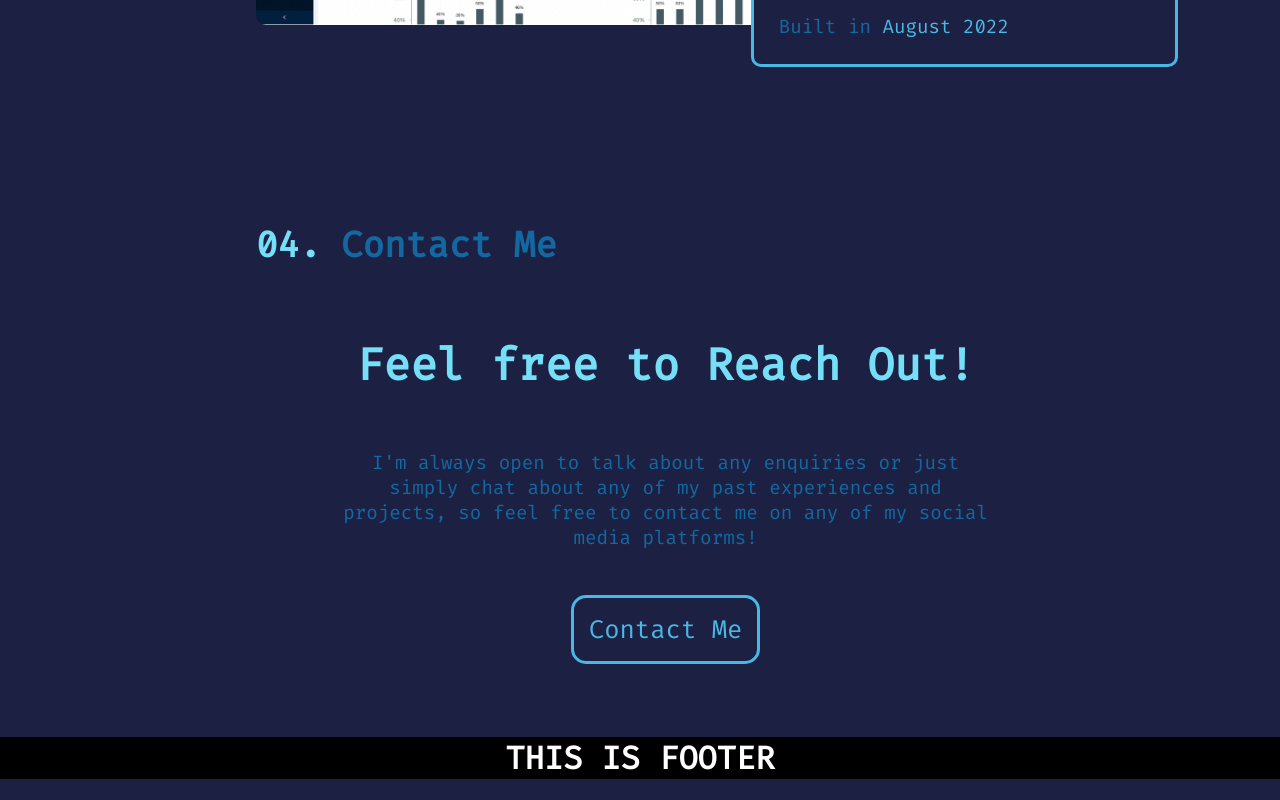
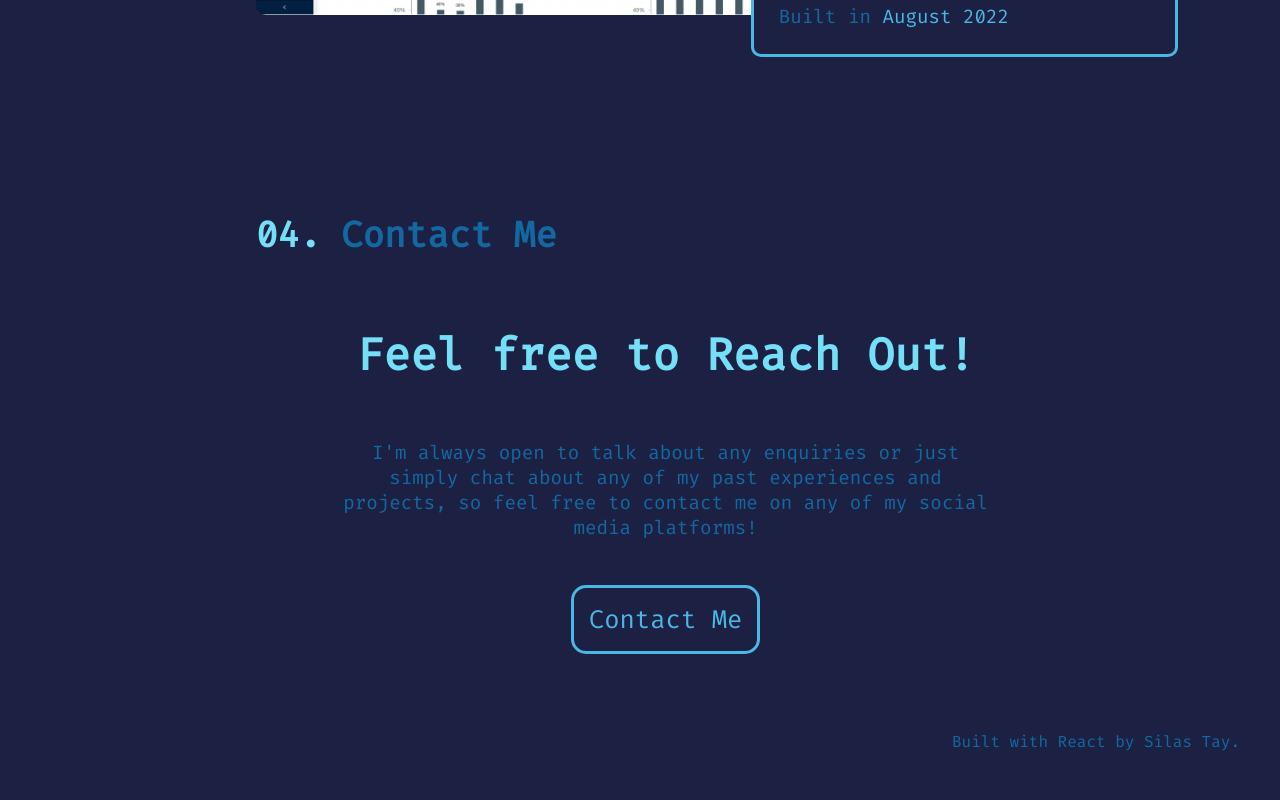
Before and after one commit to SilasTSL/Silas, a React (Create React App) app: page / in a window 1280 px wide. Shown: the part 3505-4305 px from the top of the page. After the commit the page ends 4283 px from the top, so only its background shows below. Built offline with nearby package versions, Linux system fonts and the light colour scheme.

Commit message:
Edit Footer

```diff
--- a/src/components/footer/Footer.js
+++ b/src/components/footer/Footer.js
@@ -5,7 +5,7 @@ import React from 'react'
 export const Footer = () => {
     return (
         <div className={styles.footerContainer}>
-            <h1>THIS IS FOOTER</h1>
+            <p className={styles.footerText}>Built with React by Silas Tay.</p>
         </div>
     )
 }
--- a/src/components/footer/Footer.module.css
+++ b/src/components/footer/Footer.module.css
@@ -1,8 +1,11 @@
 .footerContainer {
+    display: flex;
+    flex-direction: row;
+    justify-content: end;
     height: 10%;
-    background-color: black;
+    padding: 10px;
 }
 
-h1 {
-    color: white;
+.footerText {
+    margin-right: 30px;
 }
--- a/src/pages/home/Home.module.css
+++ b/src/pages/home/Home.module.css
@@ -2,7 +2,7 @@
     display: flex;
     flex-direction: column;
     align-items: flex-start;
-    padding-top: 30px;
+    padding-top: 20px;
     width: 80%;
     padding-left: 20%;
 }
```
